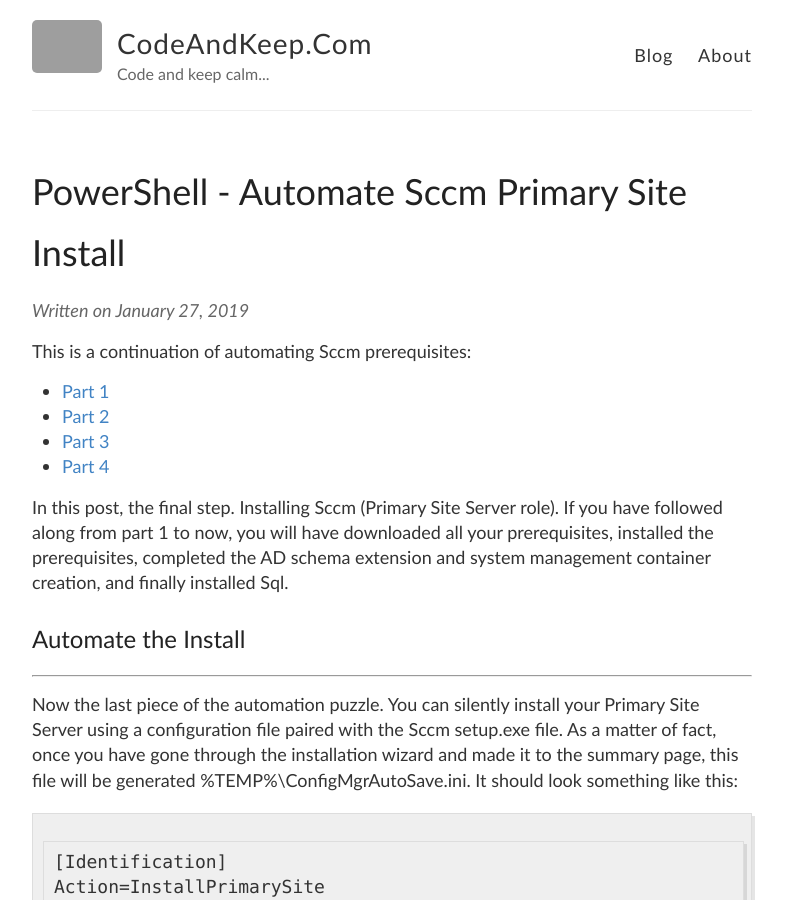
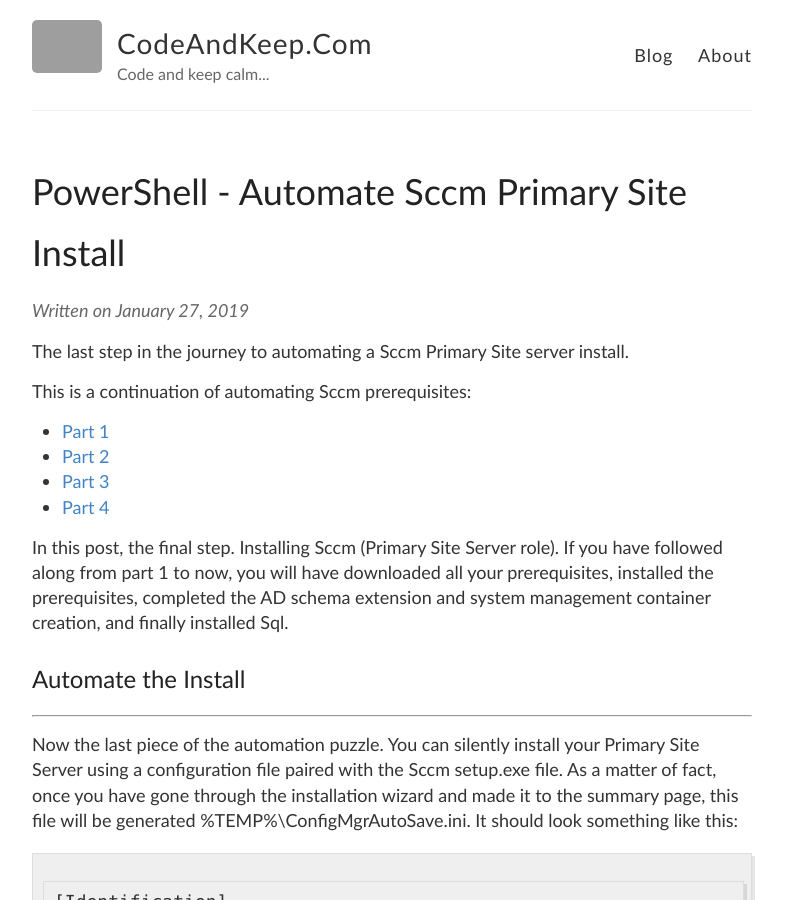
Before and after one commit to briansworth/dev, a Jekyll site: the page built from _posts/2019-1-27-PowerShell-Sccm-Primary-Site-Install.md, in a window 1280 px wide and 900 px high. Shown: the whole window, without its empty margins (248-1034 px from the left). Built offline with Jekyll 4.4.1, drawn with Linux system fonts in a browser that asks for light colours; grey boxes are pictures that could not be loaded.

Commit message:
formatting

```diff
--- a/_posts/2019-1-27-PowerShell-Sccm-Primary-Site-Install.md
+++ b/_posts/2019-1-27-PowerShell-Sccm-Primary-Site-Install.md
@@ -2,6 +2,10 @@
 layout: post
 title: PowerShell - Automate Sccm Primary Site Install
 ---
+
+<p>
+The last step in the journey to automating a Sccm Primary Site server install.
+</p>
 
 This is a continuation of automating Sccm prerequisites:
 - [Part 1](http://codeandkeep.com/PowerShell-SCCM-Offline-PreRequisites/)
```
